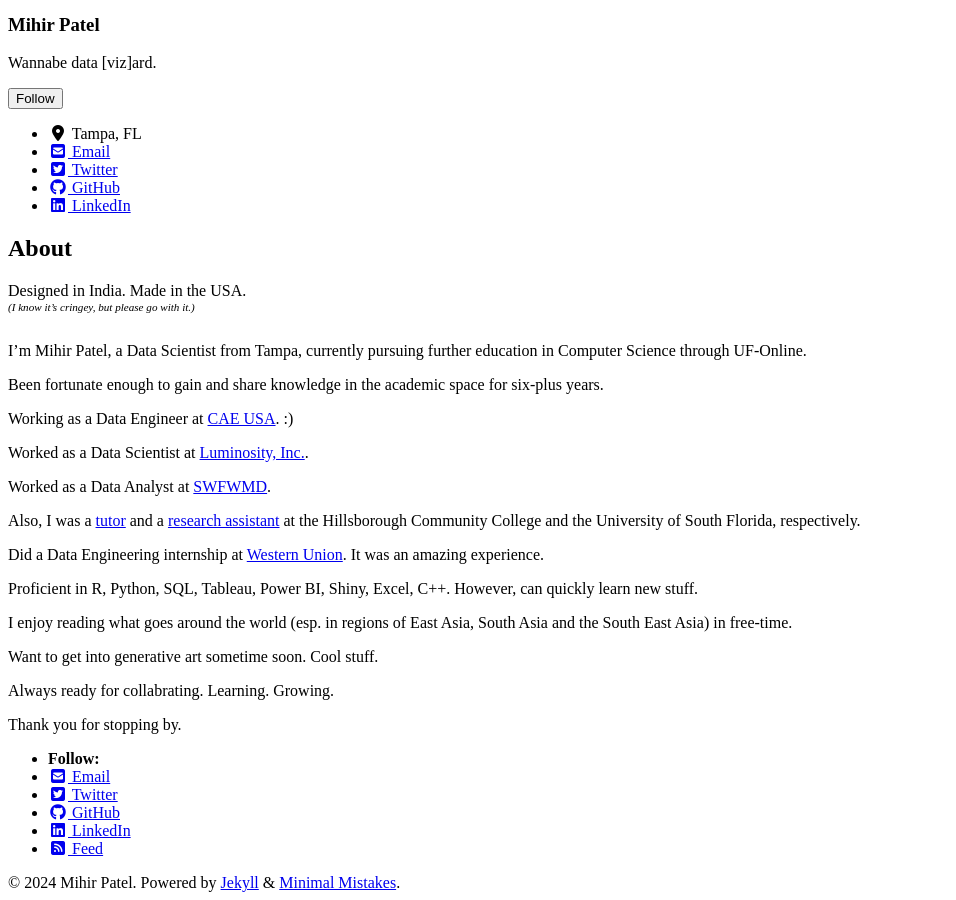
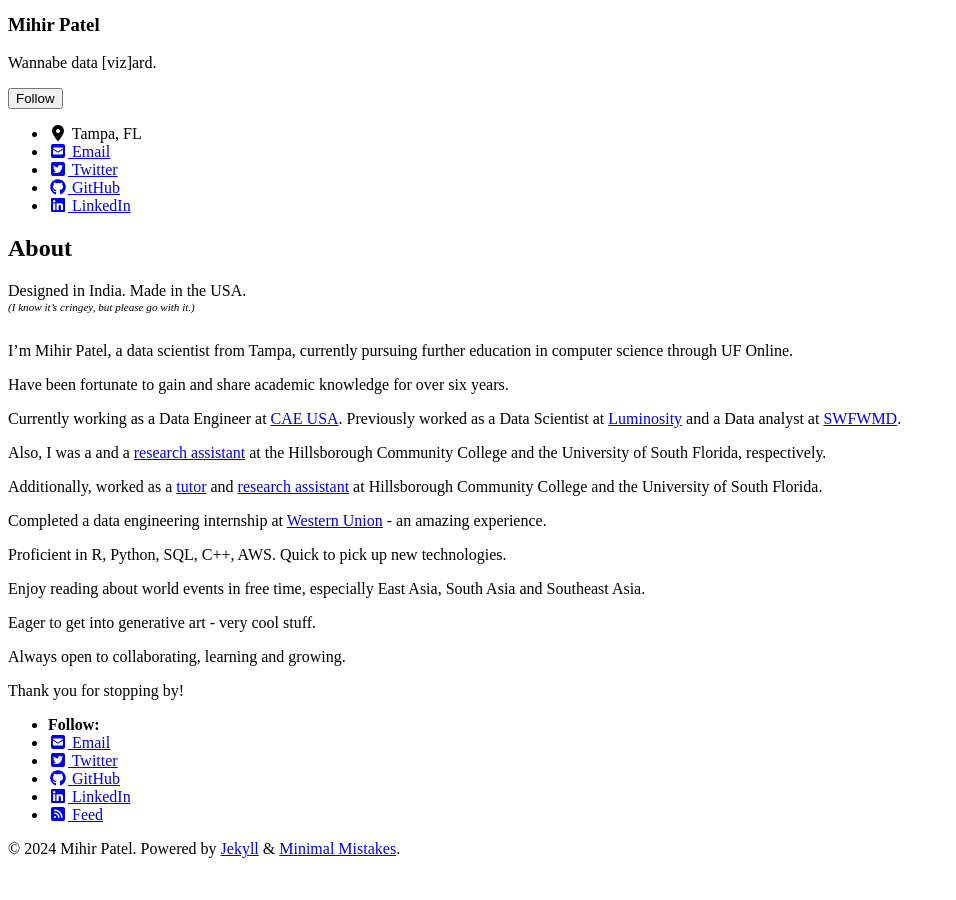
Before and after one commit to mihirp161/mihirp161.github.io, a Jekyll site: the page built from _pages/about.md, in a window 1280 px wide and 900 px high, scrolled down 982 px. Shown: the whole window, without its empty margins (0-956 px from the left). Built offline with Jekyll 4.4.1, drawn with Linux system fonts in a browser that asks for light colours; cached includes are drawn as plain includes; nearby versions of some CDN libraries; after the commit the page ends 1848 px from its top, so only the background shows below that.

Commit message:
Update about.md

```diff
--- a/_pages/about.md
+++ b/_pages/about.md
@@ -6,26 +6,25 @@
 Designed in India. Made in the USA.\
 <sup><sup>*(I know it's cringey, but please go with it.)*</sup></sup>
 
-I’m Mihir Patel, a Data Scientist from Tampa, currently pursuing further education in Computer Science through UF-Online.
+I’m Mihir Patel, a data scientist from Tampa, currently pursuing further education in computer science through UF Online.
 
-Been fortunate enough to gain and share knowledge in the academic space for six-plus years.
+Have been fortunate to gain and share academic knowledge for over six years.
 
-Working as a Data Engineer at [CAE USA](https://www.cae.com/cae-usa/). :)
+Currently working as a Data Engineer at [CAE USA](https://www.cae.com/cae-usa/). Previously worked as a Data Scientist at [Luminosity](http://luminosity-solutions.com/) and a Data analyst at [SWFWMD](https://www.swfwmd.state.fl.us/).
 
-Worked as a Data Scientist at [Luminosity, Inc.](http://luminosity-solutions.com/).
+Also, I was a  and a [research assistant](https://lonihagen.wordpress.com/) at the Hillsborough Community College and the University of South Florida, respectively.
 
-Worked as a Data Analyst at [SWFWMD](https://www.swfwmd.state.fl.us/).
 
-Also, I was a [tutor](https://www.hccfl.edu/support-services/academic-success-centers) and a [research assistant](https://lonihagen.wordpress.com/) at the Hillsborough Community College and the University of South Florida, respectively.
+Additionally, worked as a [tutor](https://www.hccfl.edu/support-services/academic-success-centers) and [research assistant](https://www.usf.edu/arts-sciences/departments/information/) at Hillsborough Community College and the University of South Florida.
 
-Did a Data Engineering internship at [Western Union](https://www.westernunion.com/us/en/home.html). It was an amazing experience.
+Completed a data engineering internship at [Western Union](https://www.westernunion.com/us/en/home.html) - an amazing experience.
 
-Proficient in R, Python, SQL, Tableau, Power BI, Shiny, Excel, C++. However, can quickly learn new stuff.
+Proficient in R, Python, SQL, C++, AWS. Quick to pick up new technologies.
 
-I enjoy reading what goes around the world (esp. in regions of East Asia, South Asia and the South East Asia) in free-time.
+Enjoy reading about world events in free time, especially East Asia, South Asia and Southeast Asia.
 
-Want to get into generative art sometime soon. Cool stuff.
+Eager to get into generative art - very cool stuff.
 
-Always ready for collabrating. Learning. Growing.
+Always open to collaborating, learning and growing.
 
-Thank you for stopping by.
+Thank you for stopping by!
```
